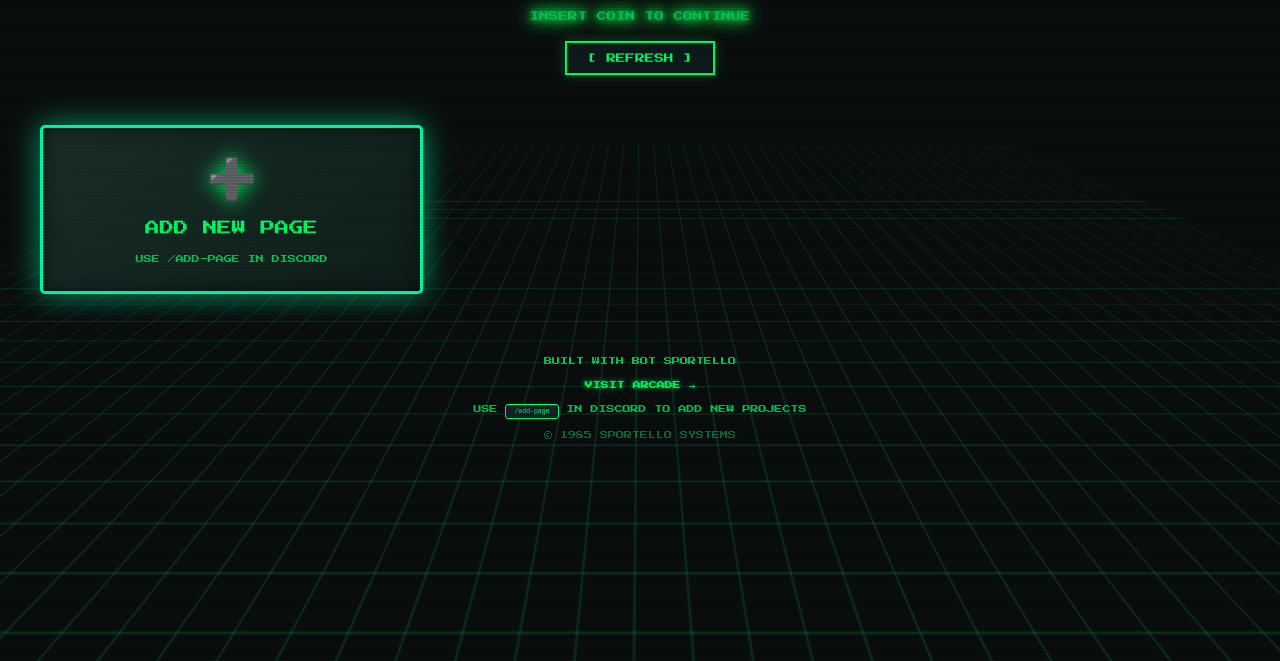
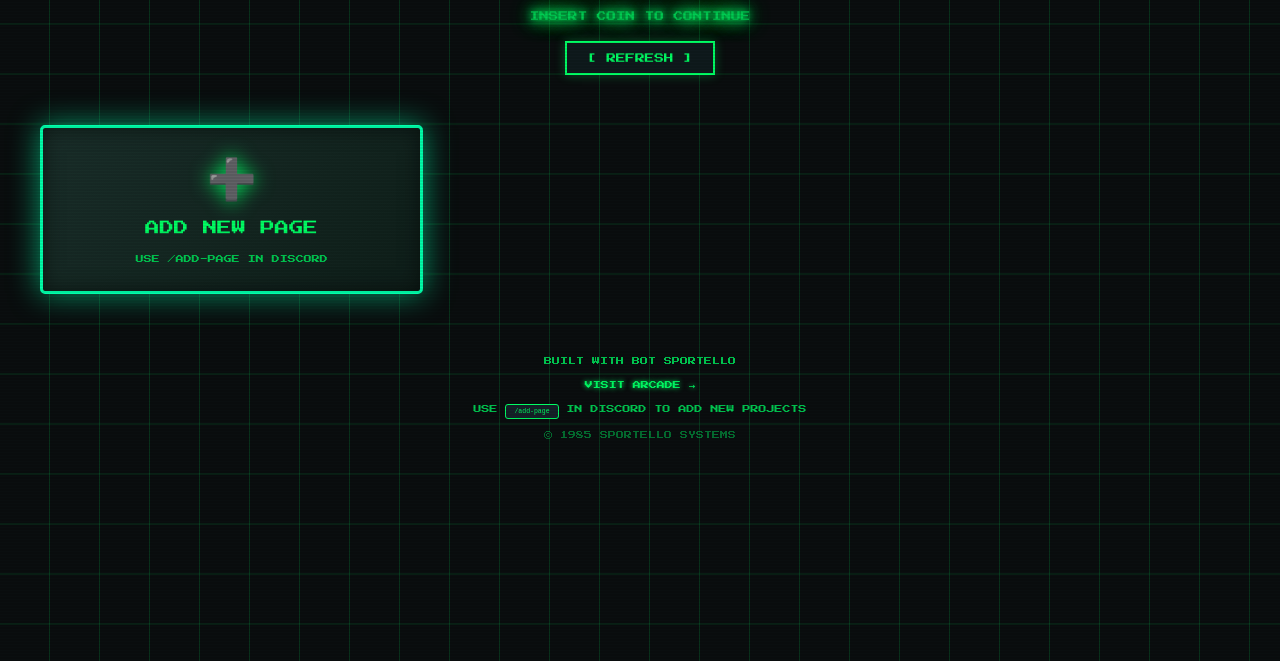
Before and after one commit to milwrite/javabot, a website: page index.html in a window 1280 px wide. Shown: the part 139-800 px from the top of the page. Drawn offline with Linux system fonts and the light colour scheme; no server answers.

Commit message:
fix css loading with cache busting and simplified grid background

```diff
--- a/index.html
+++ b/index.html
@@ -3,9 +3,14 @@
 <head>
     <meta charset="UTF-8">
     <meta name="viewport" content="width=device-width, initial-scale=1.0">
+    <meta http-equiv="Cache-Control" content="no-cache, no-store, must-revalidate">
+    <meta http-equiv="Pragma" content="no-cache">
+    <meta http-equiv="Expires" content="0">
     <title>Bot Sportello's Arcade</title>
+    <link rel="preconnect" href="https://fonts.googleapis.com">
+    <link rel="preconnect" href="https://fonts.gstatic.com" crossorigin>
+    <link href="https://fonts.googleapis.com/css2?family=Press+Start+2P&display=swap" rel="stylesheet">
     <style>
-        @import url('https://fonts.googleapis.com/css2?family=Press+Start+2P&display=swap');
 
         * {
             margin: 0;
@@ -14,34 +19,34 @@
         }
 
         body {
-            font-family: 'Press Start 2P', cursive;
-            background: #0a0e0f;
+            font-family: 'Press Start 2P', cursive, monospace !important;
+            background-color: #0a0e0f !important;
+            background-image:
+                repeating-linear-gradient(
+                    0deg,
+                    transparent,
+                    transparent 49px,
+                    rgba(0, 255, 100, 0.15) 49px,
+                    rgba(0, 255, 100, 0.15) 51px
+                ),
+                repeating-linear-gradient(
+                    90deg,
+                    transparent,
+                    transparent 49px,
+                    rgba(0, 255, 100, 0.15) 49px,
+                    rgba(0, 255, 100, 0.15) 51px
+                ) !important;
+            background-size: 50px 50px !important;
             min-height: 100vh;
             padding: 40px 20px;
             position: relative;
             overflow-x: hidden;
+            animation: gridMove 20s linear infinite !important;
         }
 
-        /* Animated grid background */
-        body::before {
-            content: '';
-            position: fixed;
-            top: 0;
-            left: 0;
-            width: 100%;
-            height: 100%;
-            background-image:
-                linear-gradient(0deg, transparent 24%, rgba(0, 255, 100, 0.15) 25%, rgba(0, 255, 100, 0.15) 26%, transparent 27%, transparent 74%, rgba(0, 255, 100, 0.15) 75%, rgba(0, 255, 100, 0.15) 76%, transparent 77%, transparent),
-                linear-gradient(90deg, transparent 24%, rgba(0, 255, 100, 0.15) 25%, rgba(0, 255, 100, 0.15) 26%, transparent 27%, transparent 74%, rgba(0, 255, 100, 0.15) 75%, rgba(0, 255, 100, 0.15) 76%, transparent 77%, transparent);
-            background-size: 50px 50px;
-            animation: gridScroll 20s linear infinite;
-            pointer-events: none;
-            z-index: 0;
-        }
-
-        @keyframes gridScroll {
-            0% { transform: perspective(500px) rotateX(60deg) translateY(0); }
-            100% { transform: perspective(500px) rotateX(60deg) translateY(50px); }
+        @keyframes gridMove {
+            0% { background-position: 0 0; }
+            100% { background-position: 0 50px; }
         }
 
         .container {
```
